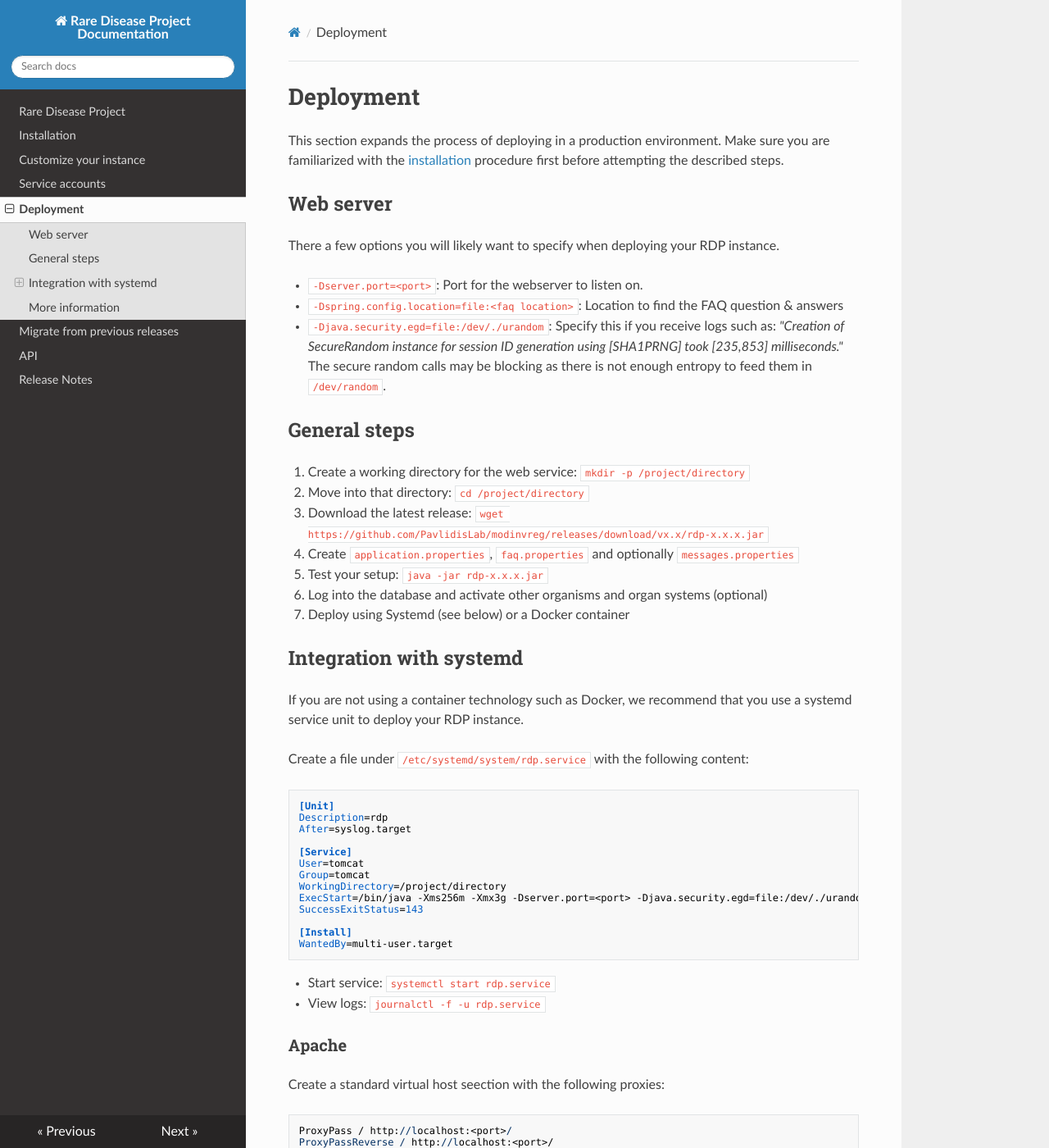
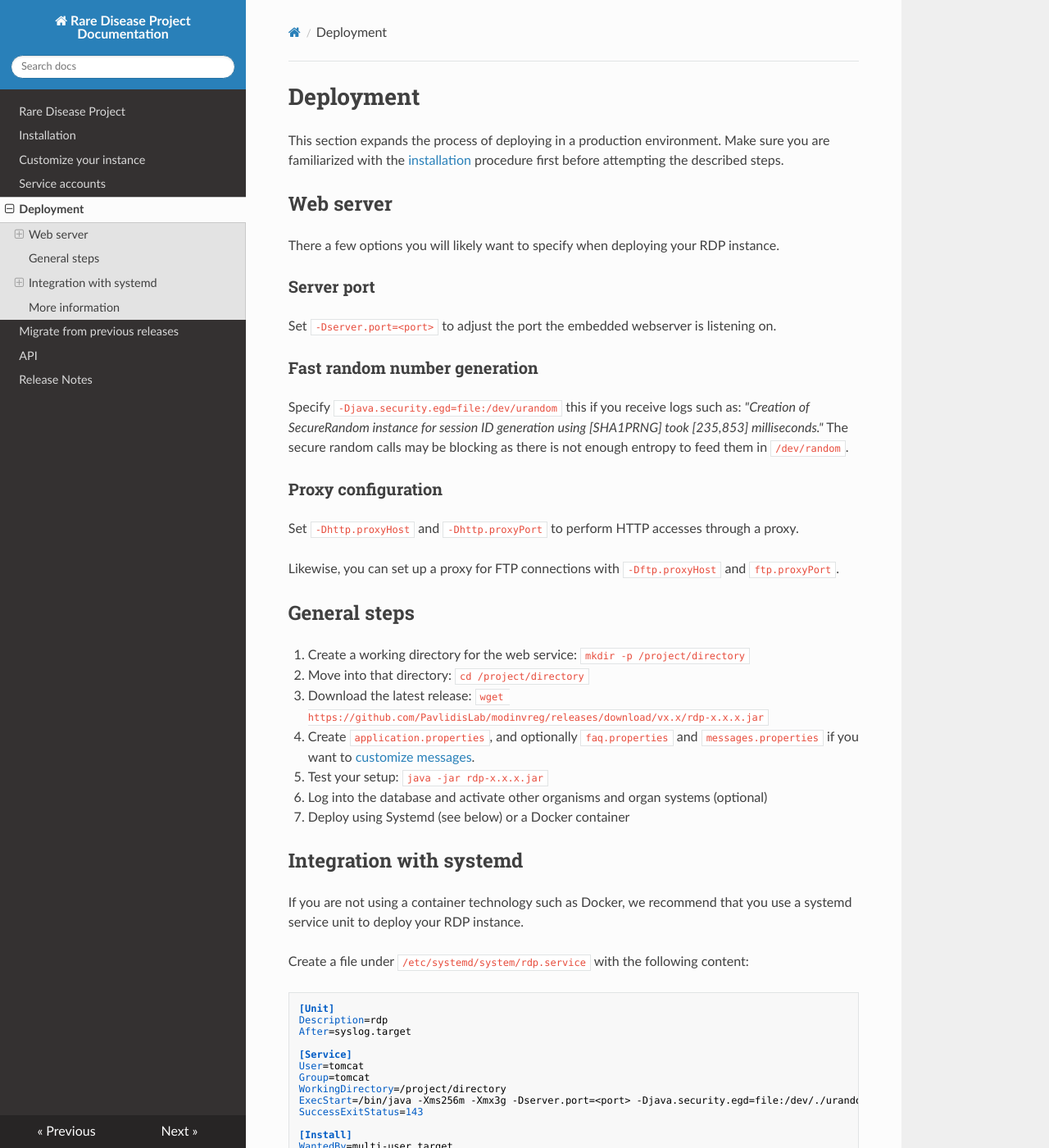
Before and after one commit to PavlidisLab/rdp, an MkDocs documentation site: the page built from docs/deployment.md, in a window 1280 px wide and 1400 px high. Shown: the whole window at 82% size. Built offline with MkDocs 1.6.1, drawn with Linux system fonts in a browser that asks for light colours; nearby versions of some CDN libraries.

Commit message:
Update docs with proxy configuration & customization of messages and FAQ

```diff
--- a/docs/deployment.md
+++ b/docs/deployment.md
@@ -1,27 +1,35 @@
 # Deployment
 
-This section expands the process of deploying in a production environment. Make
-sure you are familiarized with the [installation](/installation) procedure
-first before attempting the described steps.
+This section expands the process of deploying in a production environment. Make sure you are familiarized with the
+[installation](/installation) procedure first before attempting the described steps.
 
 ## Web server
 
-There a few options you will likely want to specify when deploying your RDP
-instance.
+There a few options you will likely want to specify when deploying your RDP instance.
 
-* `-Dserver.port=<port>`: Port for the webserver to listen on.
-* `-Dspring.config.location=file:<faq location>`: Location to find the FAQ question & answers
-* `-Djava.security.egd=file:/dev/./urandom`:  Specify this if you receive logs such as:
-  _"Creation of SecureRandom instance for session ID generation using
-  [SHA1PRNG] took [235,853] milliseconds."_ The secure random calls may be
-  blocking as there is not enough entropy to feed them in `/dev/random`.
+### Server port
+
+Set `-Dserver.port=<port>` to adjust the port the embedded webserver is listening on.
+
+### Fast random number generation
+
+Specify `-Djava.security.egd=file:/dev/urandom` this if you receive logs such as: _"Creation of SecureRandom instance for
+session ID generation using [SHA1PRNG] took [235,853] milliseconds."_ The secure random calls may be blocking as there is
+not enough entropy to feed them in `/dev/random`.
+
+### Proxy configuration
+
+Set `-Dhttp.proxyHost` and `-Dhttp.proxyPort` to perform HTTP accesses through a proxy.
+
+Likewise, you can set up a proxy for FTP connections with `-Dftp.proxyHost` and `ftp.proxyPort`.
 
 ## General steps
 
 1. Create a working directory for the web service: `mkdir -p /project/directory`
 2. Move into that directory: `cd /project/directory`
 3. Download the latest release: `wget https://github.com/PavlidisLab/modinvreg/releases/download/vx.x/rdp-x.x.x.jar`
-4. Create `application.properties`, `faq.properties` and optionally `messages.properties`
+4. Create `application.properties`, and optionally `faq.properties` and
+   `messages.properties` if you want to [customize messages](customization.md#customizing-the-applications-messages).
 5. Test your setup: `java -jar rdp-x.x.x.jar`
 6. Log into the database and activate other organisms and organ systems (optional)
 7. Deploy using Systemd (see below) or a Docker container
```
Also changed, not shown: docs/customization.md (+1 -1 lines).
